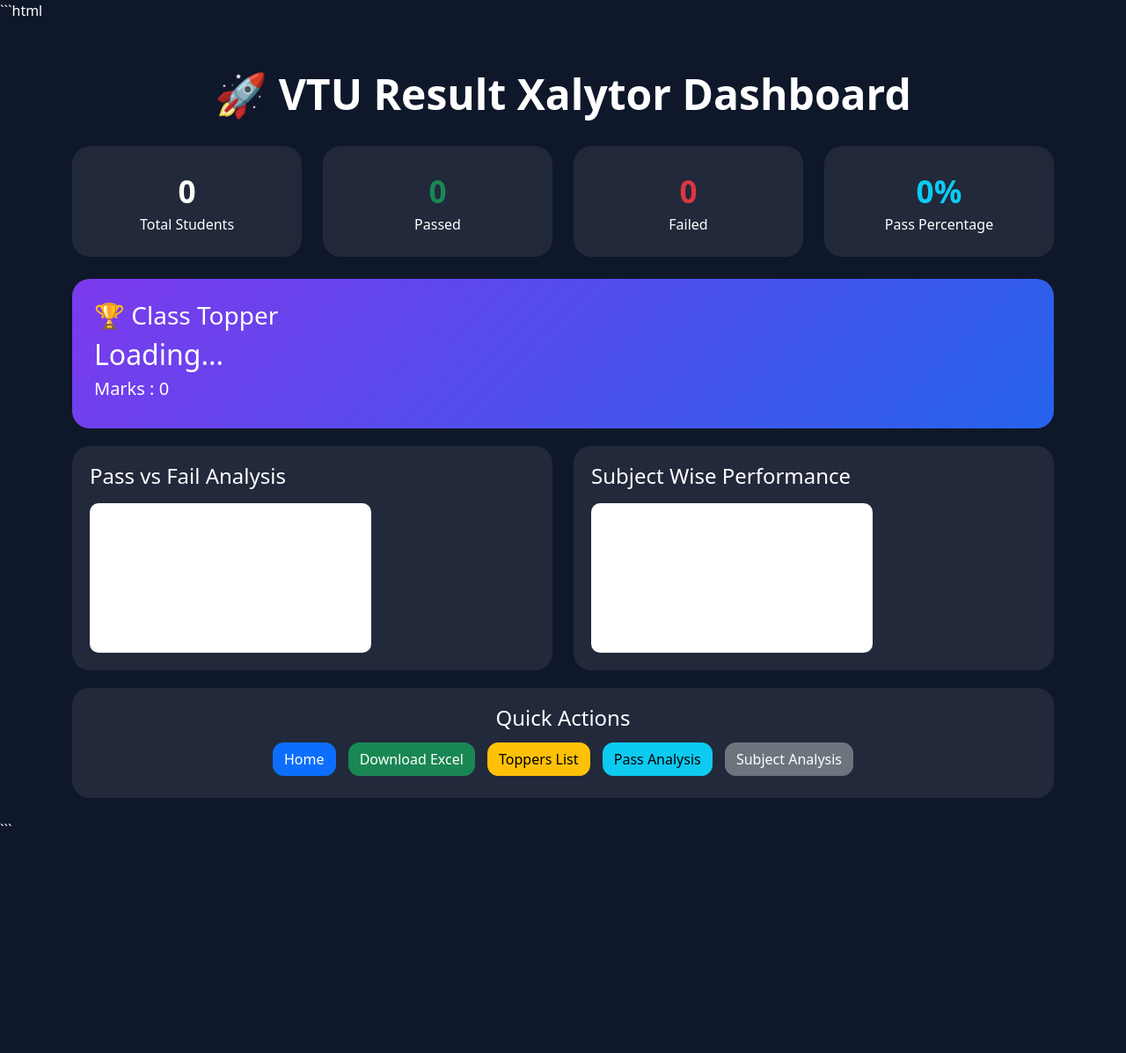
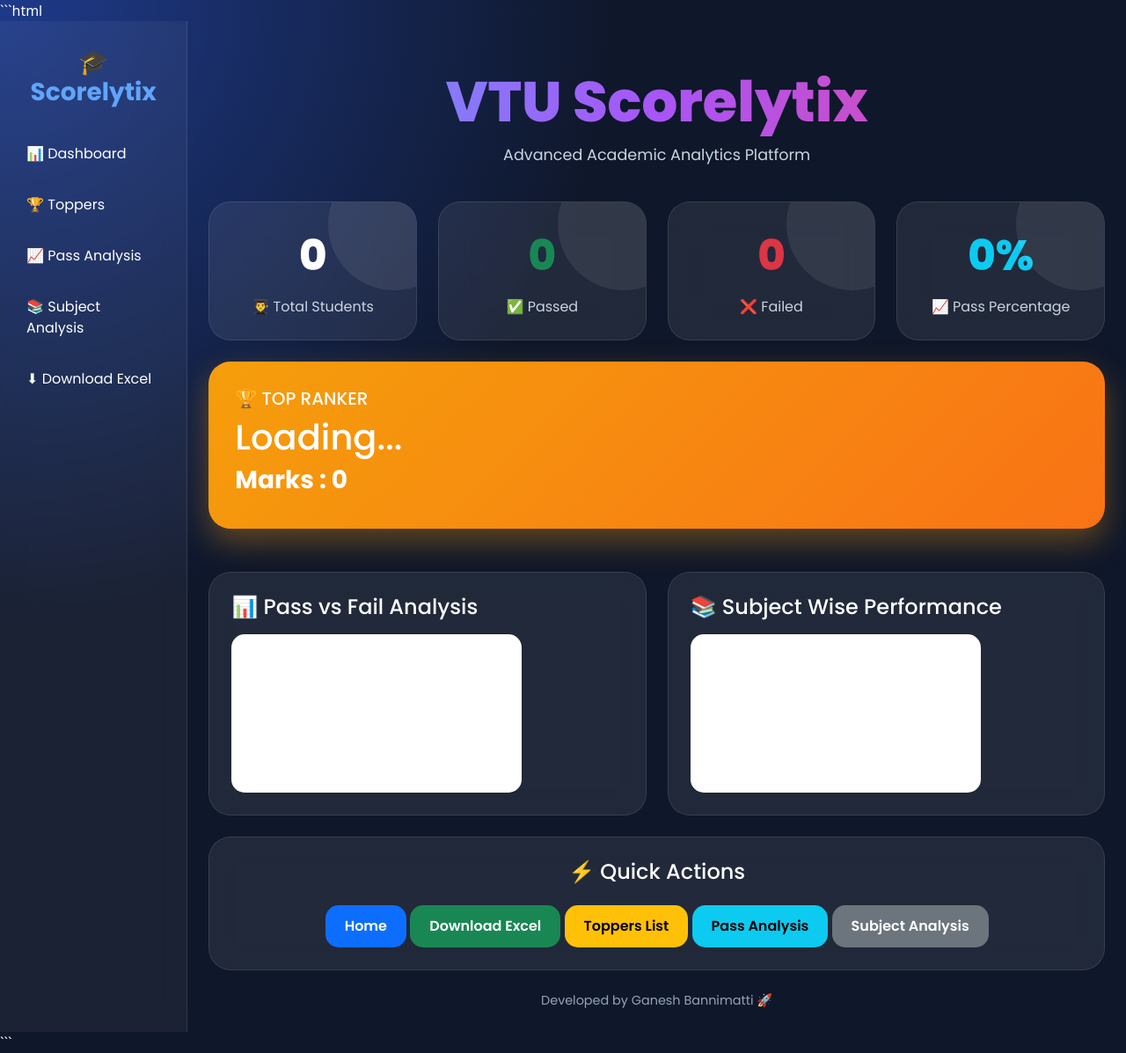
Before and after one commit to GaneshBannimatti/vtu-Scorelytix-, a Flask app: template templates/analytics.html in a window 1280 px wide. Shown: the whole page at 88% size. Before the commit the page ends 939 px from the top, so only its background shows below. Run offline with Flask 3, Linux system fonts and the light colour scheme; the template is opened without the code that fills it, so the values that code supplies are empty; a map, chart or similar area stays blank; parts of the project's set-up code (start-up, migrations or seed data) failed here and were passed over.

Commit message:
Added VTU Scorelytix project.

```diff
--- a/templates/analytics.html
+++ b/templates/analytics.html
@@ -12,8 +12,19 @@
     <script src="https://cdn.jsdelivr.net/npm/chart.js"></script>
 
     <style>
+        @import url('https://fonts.googleapis.com/css2?family=Poppins:wght@300;400;500;600;700;800&display=swap');
+
+        * {
+            margin: 0;
+            padding: 0;
+            box-sizing: border-box;
+            font-family: 'Poppins', sans-serif;
+        }
+
         body {
-            background: #0f172a;
+            background:
+                radial-gradient(circle at top left, #1e3a8a, #0f172a 40%),
+                radial-gradient(circle at bottom right, #7c3aed, #111827 40%);
             color: white;
             min-height: 100vh;
         }
@@ -21,52 +32,219 @@
         .title {
             text-align: center;
             margin-top: 30px;
-            margin-bottom: 30px;
-            font-size: 3rem;
-            font-weight: bold;
+            font-size: 4rem;
+            font-weight: 800;
+
+            background: linear-gradient(90deg,
+                    #60a5fa,
+                    #a855f7,
+                    #ec4899);
+
+            -webkit-background-clip: text;
+            -webkit-text-fill-color: transparent;
+        }
+
+        .subtitle {
+            text-align: center;
+            color: #cbd5e1;
+            margin-bottom: 40px;
+            font-size: 1.1rem;
         }
 
         .stat-card {
+
             background: rgba(255, 255, 255, 0.08);
-            backdrop-filter: blur(10px);
-            border-radius: 20px;
+
+            backdrop-filter: blur(20px);
+
+            border: 1px solid rgba(255, 255, 255, 0.1);
+
+            border-radius: 25px;
+
             padding: 25px;
+
             text-align: center;
-            transition: 0.3s;
+
+            transition: all .4s ease;
+
+            overflow: hidden;
+
+            position: relative;
+        }
+
+        .stat-card::before {
+
+            content: "";
+
+            position: absolute;
+
+            width: 150px;
+            height: 150px;
+
+            background: rgba(255, 255, 255, .08);
+
+            border-radius: 50%;
+
+            top: -50px;
+            right: -50px;
         }
 
         .stat-card:hover {
+
+            transform: translateY(-8px);
+
+            box-shadow:
+                0 15px 40px rgba(96, 165, 250, .3);
+        }
+
+        .stat-number {
+
+            font-size: 3rem;
+
+            font-weight: 800;
+        }
+
+        .stat-label {
+
+            color: #cbd5e1;
+
+            font-size: 1rem;
+        }
+
+        .topper-card {
+
+            background: linear-gradient(135deg,
+                    #f59e0b,
+                    #f97316);
+
+            border-radius: 25px;
+
+            padding: 30px;
+
+            margin-top: 30px;
+
+            box-shadow:
+                0 15px 35px rgba(245, 158, 11, .35);
+        }
+
+        .topper-card h3 {
+            font-weight: 700;
+        }
+
+        .chart-card {
+
+            background: rgba(255, 255, 255, .08);
+
+            backdrop-filter: blur(15px);
+
+            border: 1px solid rgba(255, 255, 255, .1);
+
+            border-radius: 25px;
+
+            padding: 25px;
+
+            margin-top: 25px;
+
+            transition: .3s;
+        }
+
+        .chart-card:hover {
+
             transform: translateY(-5px);
         }
 
-        .stat-number {
-            font-size: 2.2rem;
-            font-weight: bold;
+        .btn-custom {
+
+            border: none;
+
+            border-radius: 15px;
+
+            padding: 12px 22px;
+
+            font-weight: 600;
+
+            transition: .3s;
         }
 
-        .chart-card {
-            background: rgba(255, 255, 255, 0.08);
-            border-radius: 20px;
-            padding: 20px;
-            margin-top: 20px;
-        }
+        .btn-custom:hover {
 
-        .topper-card {
-            background: linear-gradient(135deg, #7c3aed, #2563eb);
-            border-radius: 20px;
-            padding: 25px;
-            margin-top: 25px;
-        }
+            transform: translateY(-3px);
 
-        .btn-custom {
-            border-radius: 12px;
-            margin: 5px;
+            box-shadow:
+                0 10px 25px rgba(255, 255, 255, .15);
         }
 
         canvas {
+
             background: white;
-            border-radius: 10px;
-            padding: 10px;
+
+            border-radius: 15px;
+
+            padding: 15px;
+        }
+
+        .quick-actions {
+
+            display: flex;
+
+            flex-wrap: wrap;
+
+            justify-content: center;
+
+            gap: 10px;
+        }
+
+        .footer {
+
+            text-align: center;
+
+            margin-top: 40px;
+
+            color: #94a3b8;
+
+            font-size: .9rem;
+        }
+
+        .sidebar {
+            min-height: 100vh;
+            background: rgba(255, 255, 255, 0.05);
+            backdrop-filter: blur(15px);
+            padding: 30px 15px;
+            border-right: 1px solid rgba(255, 255, 255, 0.1);
+        }
+
+        .logo {
+            text-align: center;
+            margin-bottom: 30px;
+            font-weight: 700;
+            color: #60a5fa;
+        }
+
+        .sidebar a {
+            display: block;
+            color: white;
+            text-decoration: none;
+            padding: 12px 15px;
+            margin-bottom: 10px;
+            border-radius: 12px;
+            transition: .3s;
+        }
+
+        .sidebar a:hover {
+            background: rgba(255, 255, 255, 0.1);
+            color: white;
+            transform: translateX(5px);
+        }
+
+        .footer {
+            text-align: center;
+            margin-top: 30px;
+            color: #94a3b8;
+        }
+
+        .stat-label {
+            margin-top: 10px;
+            color: #cbd5e1;
         }
     </style>
 
@@ -74,62 +252,118 @@
 
 <body>
 
-    <div class="container py-4">
+    <div class="container-fluid">
+
+        <div class="row">
+
+            <!-- Sidebar -->
+
+            <div class="col-md-2 sidebar">
+
+                <h3 class="logo">
+                    🎓 Scorelytix
+                </h3>
+
+                <a href="/dashboard">📊 Dashboard</a>
+
+                <a href="/toppers">🏆 Toppers</a>
+
+                <a href="/pass-analysis">📈 Pass Analysis</a>
+
+                <a href="/subject-analysis">📚 Subject Analysis</a>
+
+                <a href="/download">⬇ Download Excel</a>
+
+            </div>
+
+            <!-- Main Content -->
+
+            <div class="col-md-10 p-4">
 
                 <h1 class="title">
-            🚀 VTU Result Xalytor Dashboard
+                    VTU Scorelytix
                 </h1>
+
+                <p class="subtitle">
+                    Advanced Academic Analytics Platform
+                </p>
+
+                <!-- Statistics Cards -->
 
                 <div class="row g-4">
 
                     <div class="col-md-3">
                         <div class="stat-card">
                             <div id="total" class="stat-number">0</div>
-                    <div>Total Students</div>
+                            <div class="stat-label">
+                                👨‍🎓 Total Students
+                            </div>
                         </div>
                     </div>
 
                     <div class="col-md-3">
                         <div class="stat-card">
-                    <div id="passed" class="stat-number text-success">0</div>
-                    <div>Passed</div>
+                            <div id="passed" class="stat-number text-success">
+                                0
+                            </div>
+                            <div class="stat-label">
+                                ✅ Passed
+                            </div>
                         </div>
                     </div>
 
                     <div class="col-md-3">
                         <div class="stat-card">
-                    <div id="failed" class="stat-number text-danger">0</div>
-                    <div>Failed</div>
+                            <div id="failed" class="stat-number text-danger">
+                                0
+                            </div>
+                            <div class="stat-label">
+                                ❌ Failed
+                            </div>
                         </div>
                     </div>
 
                     <div class="col-md-3">
                         <div class="stat-card">
-                    <div id="pass" class="stat-number text-info">0%</div>
-                    <div>Pass Percentage</div>
+                            <div id="pass" class="stat-number text-info">
+                                0%
+                            </div>
+                            <div class="stat-label">
+                                📈 Pass Percentage
+                            </div>
                         </div>
                     </div>
 
                 </div>
 
-        <div class="topper-card">
+                <!-- Topper Card -->
 
-            <h3>🏆 Class Topper</h3>
+                <div class="topper-card mt-4">
 
-            <h2 id="topperName">Loading...</h2>
+                    <h5>
+                        🏆 TOP RANKER
+                    </h5>
 
-            <h5 id="topperMarks">Marks : 0</h5>
+                    <h1 id="topperName">
+                        Loading...
+                    </h1>
+
+                    <h3 id="topperMarks">
+                        Marks : 0
+                    </h3>
 
                 </div>
 
-        <div class="row">
+                <!-- Charts -->
+
+                <div class="row mt-4">
 
                     <div class="col-md-6">
 
                         <div class="chart-card">
 
                             <h4 class="mb-3">
-                        Pass vs Fail Analysis
+                                📊 Pass vs Fail Analysis
                             </h4>
 
                             <canvas id="resultChart"></canvas>
@@ -143,7 +377,7 @@
                         <div class="chart-card">
 
                             <h4 class="mb-3">
-                        Subject Wise Performance
+                                📚 Subject Wise Performance
                             </h4>
 
                             <canvas id="subjectChart"></canvas>
@@ -154,9 +388,13 @@
 
                 </div>
 
-        <div class="chart-card text-center">
+                <!-- Quick Actions -->
 
-            <h4>Quick Actions</h4>
+                <div class="chart-card text-center mt-4">
+
+                    <h4 class="mb-4">
+                        ⚡ Quick Actions
+                    </h4>
 
                     <a href="/" class="btn btn-primary btn-custom">
                         Home
@@ -180,7 +418,16 @@
 
                 </div>
 
+                <div class="footer mt-4">
+                    Developed by Ganesh Bannimatti 🚀
                 </div>
+
+            </div>
+
+        </div>
+
+    </div>
+
 
     <script>
 
```
Also changed, not shown: page.html (+25 -25 lines). Lines whose indentation alone changed are shown as unchanged.
